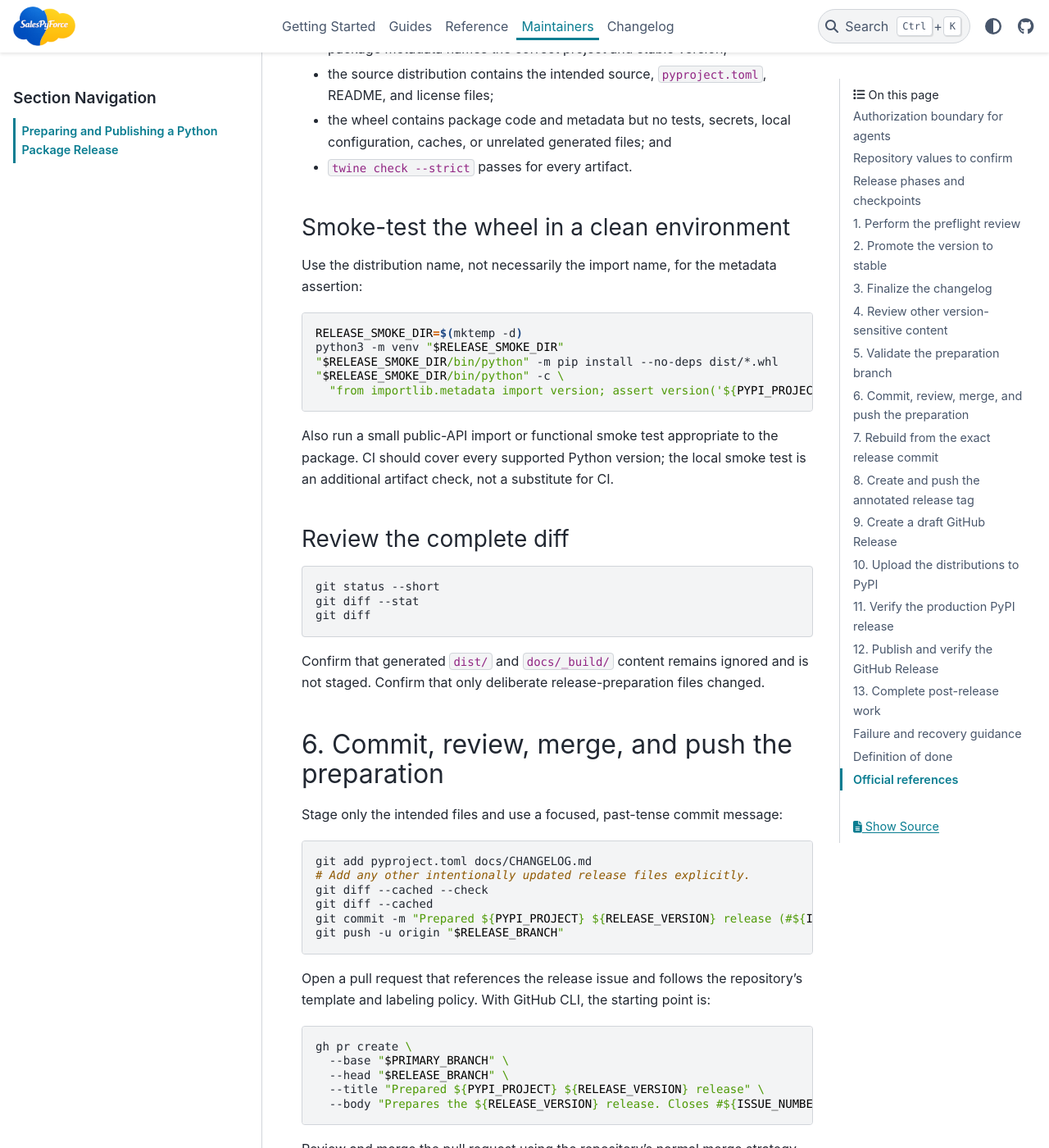
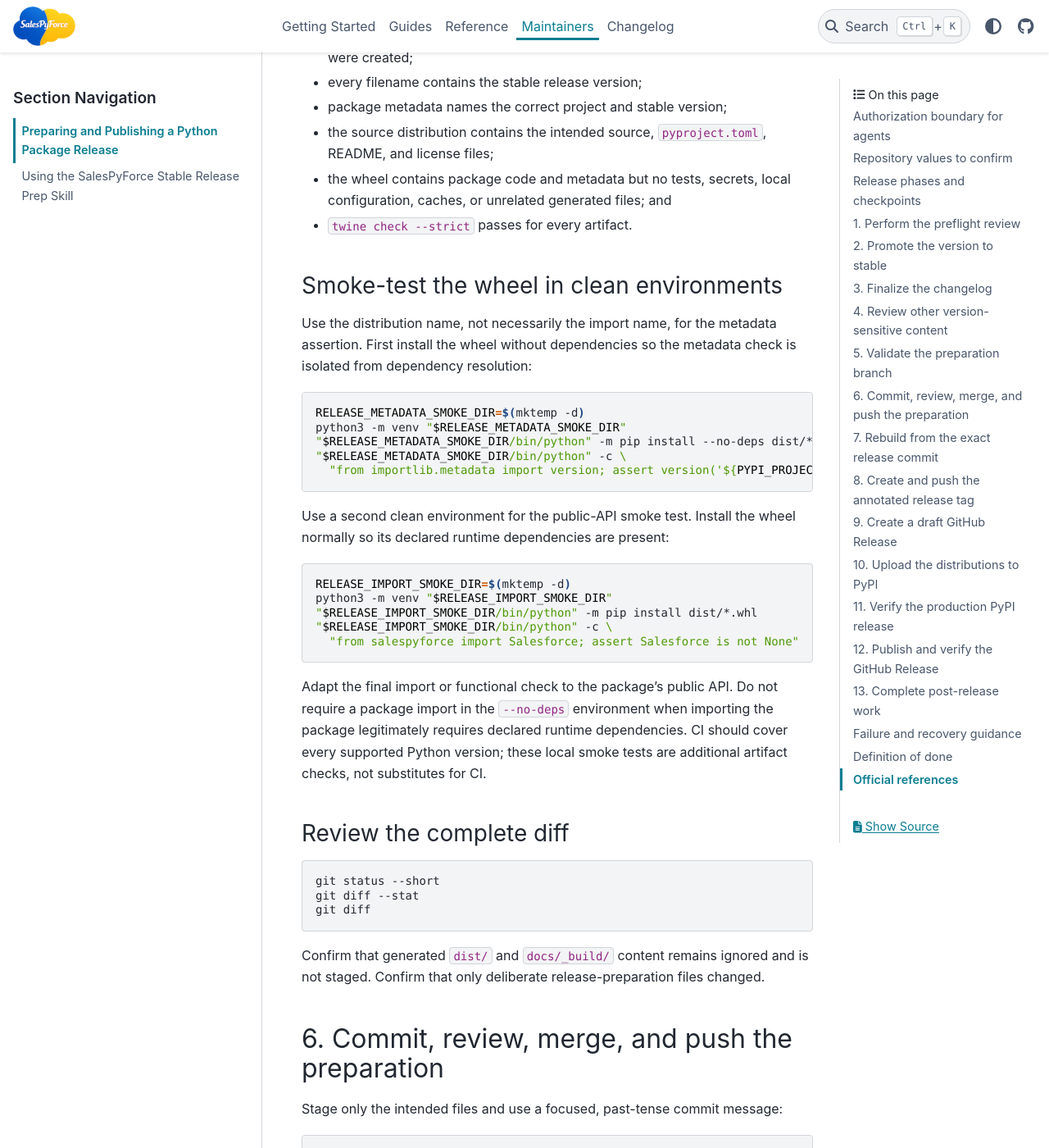
Before and after one commit to jeffshurtliff/salespyforce, a Sphinx documentation site: the page built from docs/maintainers/releasing.md, in a window 1280 px wide and 1400 px high, scrolled down 8761 px. Shown: the whole window at 82% size. Built offline with Sphinx 7.4.7 and the PyData theme 0.15.4, drawn with Linux system fonts in a browser that asks for light colours; some of the changed text lies outside the part shown.

Commit message:
Created the salespyforce-stable-release-prep agent skill and associated documentation

````diff
--- a/docs/maintainers/index.rst
+++ b/docs/maintainers/index.rst
@@ -12,6 +12,8 @@
 
 1. Use :doc:`releasing` when promoting a development version to a stable release
    and publishing it to PyPI and GitHub.
+2. Use :doc:`stable-release-prep-skill` when an agent will perform the reversible
+   preparation and validation work before the publication checkpoints.
 
 Before beginning a maintainer procedure, confirm that you have:
 
@@ -30,3 +32,4 @@
    :hidden:
 
    releasing
+   stable-release-prep-skill
--- a/docs/maintainers/releasing.md
+++ b/docs/maintainers/releasing.md
@@ -8,6 +8,10 @@
 project metadata in `pyproject.toml`, release notes in `docs/CHANGELOG.md`, and
 GitHub Actions CI. Adapt the values and repository-specific checks before using
 this guide in another project.
+
+For agent-assisted SalesPyForce preparation, see
+{doc}`stable-release-prep-skill`. This runbook remains the authoritative release
+procedure.
 
 > **Important:** PyPI filenames cannot be replaced after upload, and published
 > versions should be treated as immutable. Read through the entire runbook and
@@ -363,22 +367,36 @@
   configuration, caches, or unrelated generated files; and
 - `twine check --strict` passes for every artifact.
 
-### Smoke-test the wheel in a clean environment
+### Smoke-test the wheel in clean environments
 
 Use the distribution name, not necessarily the import name, for the metadata
-assertion:
+assertion. First install the wheel without dependencies so the metadata check is
+isolated from dependency resolution:
 
 ```bash
-RELEASE_SMOKE_DIR=$(mktemp -d)
-python3 -m venv "$RELEASE_SMOKE_DIR"
-"$RELEASE_SMOKE_DIR/bin/python" -m pip install --no-deps dist/*.whl
-"$RELEASE_SMOKE_DIR/bin/python" -c \
+RELEASE_METADATA_SMOKE_DIR=$(mktemp -d)
+python3 -m venv "$RELEASE_METADATA_SMOKE_DIR"
+"$RELEASE_METADATA_SMOKE_DIR/bin/python" -m pip install --no-deps dist/*.whl
+"$RELEASE_METADATA_SMOKE_DIR/bin/python" -c \
   "from importlib.metadata import version; assert version('${PYPI_PROJECT}') == '${RELEASE_VERSION}'"
 ```
 
-Also run a small public-API import or functional smoke test appropriate to the
-package. CI should cover every supported Python version; the local smoke test is
-an additional artifact check, not a substitute for CI.
+Use a second clean environment for the public-API smoke test. Install the wheel
+normally so its declared runtime dependencies are present:
+
+```bash
+RELEASE_IMPORT_SMOKE_DIR=$(mktemp -d)
+python3 -m venv "$RELEASE_IMPORT_SMOKE_DIR"
+"$RELEASE_IMPORT_SMOKE_DIR/bin/python" -m pip install dist/*.whl
+"$RELEASE_IMPORT_SMOKE_DIR/bin/python" -c \
+  "from salespyforce import Salesforce; assert Salesforce is not None"
+```
+
+Adapt the final import or functional check to the package's public API. Do not
+require a package import in the `--no-deps` environment when importing the
+package legitimately requires declared runtime dependencies. CI should cover
+every supported Python version; these local smoke tests are additional artifact
+checks, not substitutes for CI.
 
 ### Review the complete diff
 
````
Also changed, not shown: docs/CHANGELOG.md (+4 -0 lines), docs/index.md (+1 -0 lines), docs/maintainers/stable-release-prep-skill.md (added, +162 -0 lines), .agents/skills/salespyforce-stable-release-prep/SKILL.md (added), 3 other files.
